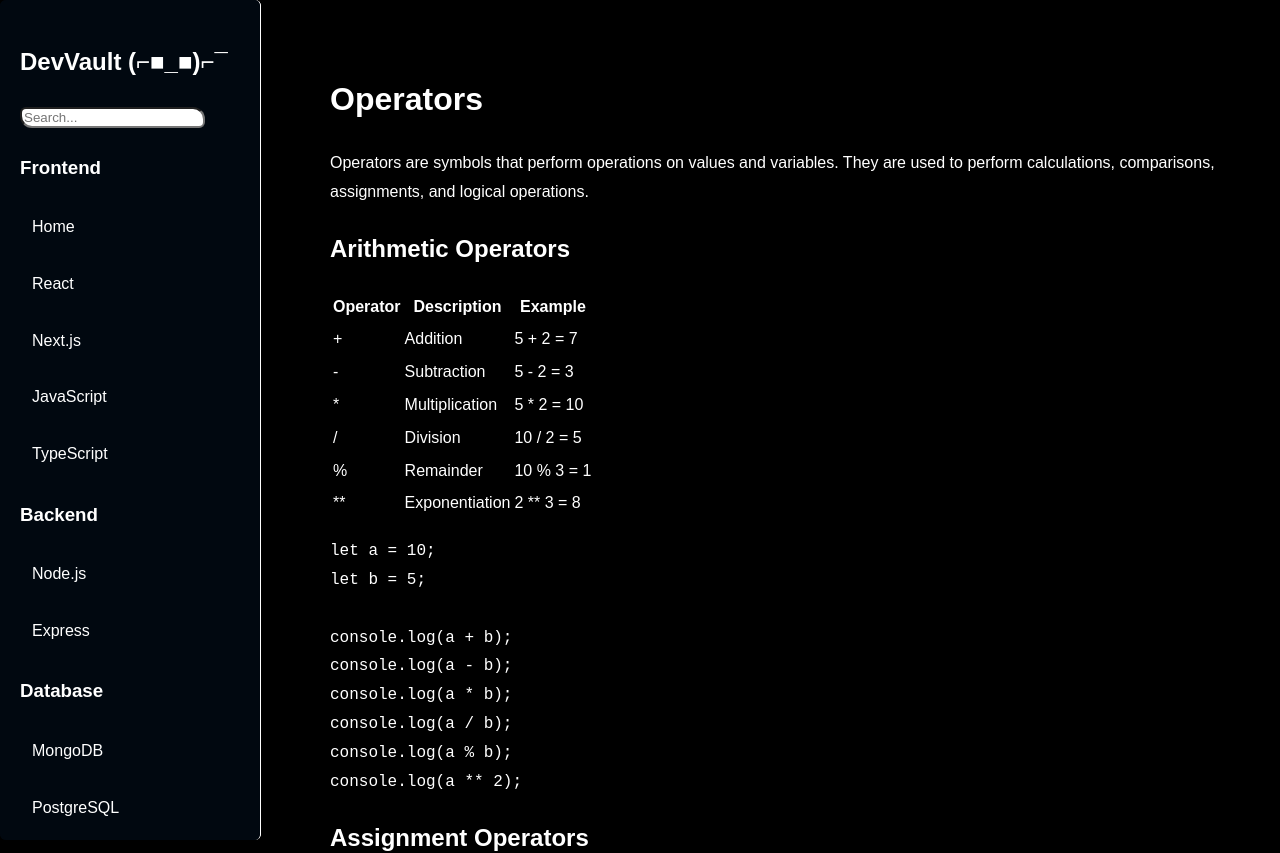
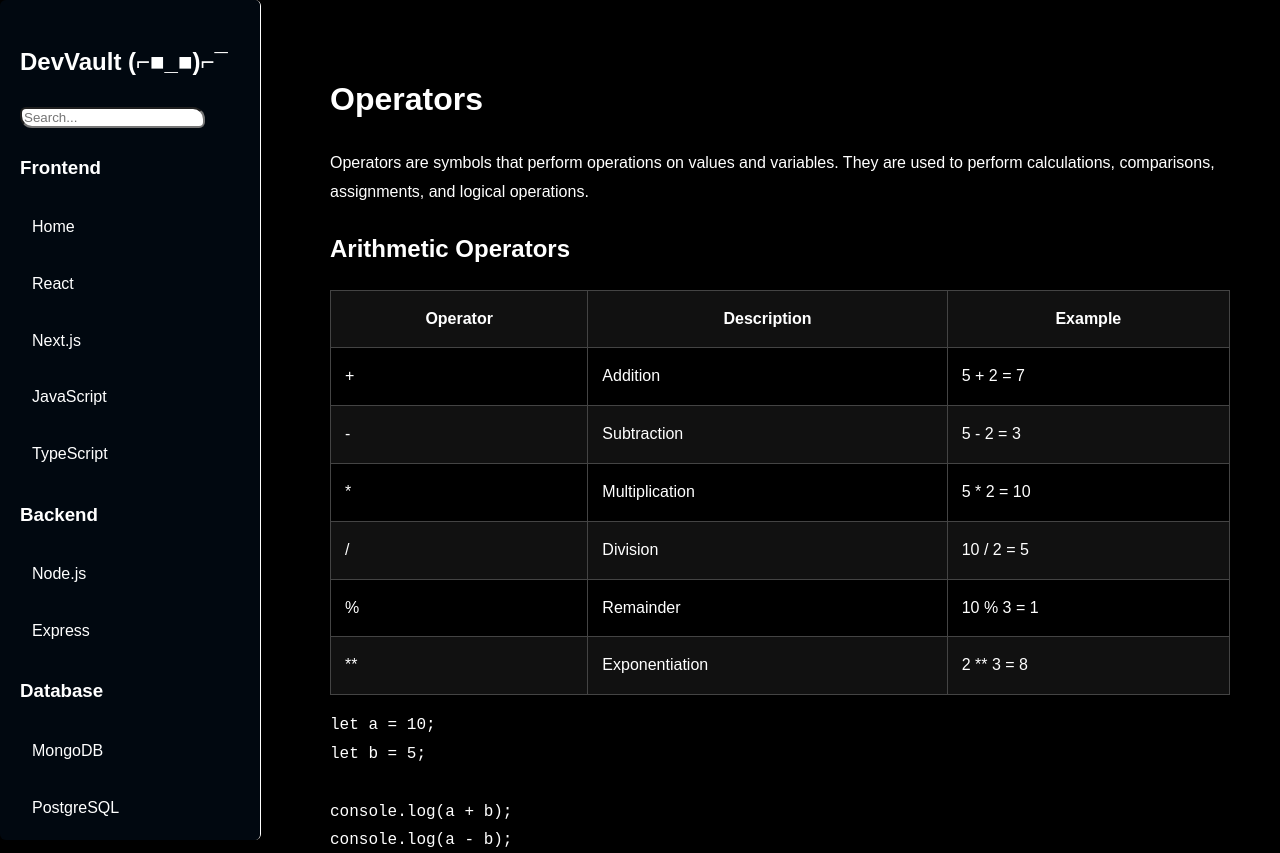
Before and after one commit to asmitbiswas/Project-Next-JS, a Next.js app in the folder app/: page /JavaScript/Operators in a window 1280 px wide. Shown: the top 853 px of the page. Built offline with nearby package versions, Linux system fonts and the light colour scheme.

Commit message:
Styled table

```diff
--- a/app/app/(categories)/JavaScript/(JavaScriptTopics)/Operators/page.tsx
+++ b/app/app/(categories)/JavaScript/(JavaScriptTopics)/Operators/page.tsx
@@ -1,9 +1,9 @@
-import Sidebar from "@/app/components/page";
+// import Sidebar from "@/app/components/page";
 
 export default function Operators() {
   return (
     <div>
-      <Sidebar />
+      {/* <Sidebar /> */}
 
       <div>
         <h1>Operators</h1>
@@ -16,48 +16,172 @@ export default function Operators() {
 
         <h2>Arithmetic Operators</h2>
 
-        <table>
+        <table
+        style={{
+            borderCollapse:"collapse",
+            width:"100%",
+            border:"1px solid #444",
+            padding:"20px"
+        }}
+        >
           <tbody>
             <tr>
-              <th>Operator</th>
-              <th>Description</th>
-              <th>Example</th>
+              <th
+              style={{
+                border:"1px solid #444",
+                padding:"14px",
+                background:"#111"
+              }}
+              >Operator</th>
+              <th
+                  style={{
+                border:"1px solid #444",
+                padding:"14px",
+                background:"#111"
+              }}
+              >Description</th>
+              <th
+                  style={{
+                border:"1px solid #444",
+                padding:"14px",
+                background:"#111"
+              }}
+              >Example</th>
             </tr>
 
             <tr>
-              <td>+</td>
-              <td>Addition</td>
-              <td>5 + 2 = 7</td>
+              <td
+              style={{
+                padding:"14px",
+                border:"1px solid #444"
+              }}
+              >+</td>
+              <td
+               style={{
+                padding:"14px",
+                border:"1px solid #444"
+              }}
+              >Addition</td>
+              <td
+               style={{
+                padding:"14px",
+                border:"1px solid #444"
+              }}
+              >5 + 2 = 7</td>
             </tr>
 
             <tr>
-              <td>-</td>
-              <td>Subtraction</td>
-              <td>5 - 2 = 3</td>
+              <td
+                  style={{
+                border:"1px solid #444",
+                padding:"14px",
+                background:"#111"
+              }}
+              >-</td>
+              <td
+                  style={{
+                border:"1px solid #444",
+                padding:"14px",
+                background:"#111"
+              }}
+              >Subtraction</td>
+              <td
+                  style={{
+                border:"1px solid #444",
+                padding:"14px",
+                background:"#111"
+              }}
+              >5 - 2 = 3</td>
             </tr>
 
             <tr>
-              <td>*</td>
-              <td>Multiplication</td>
-              <td>5 * 2 = 10</td>
+              <td
+               style={{
+                padding:"14px",
+                border:"1px solid #444"
+              }}
+              >*</td>
+              <td
+               style={{
+                padding:"14px",
+                border:"1px solid #444"
+              }}
+              >Multiplication</td>
+              <td
+               style={{
+                padding:"14px",
+                border:"1px solid #444"
+              }}
+              >5 * 2 = 10</td>
             </tr>
 
             <tr>
-              <td>/</td>
-              <td>Division</td>
-              <td>10 / 2 = 5</td>
+              <td
+                  style={{
+                border:"1px solid #444",
+                padding:"14px",
+                background:"#111"
+              }}
+              >/</td>
+              <td
+                  style={{
+                border:"1px solid #444",
+                padding:"14px",
+                background:"#111"
+              }}
+              >Division</td>
+              <td
+                  style={{
+                border:"1px solid #444",
+                padding:"14px",
+                background:"#111"
+              }}
+              >10 / 2 = 5</td>
             </tr>
 
             <tr>
-              <td>%</td>
-              <td>Remainder</td>
-              <td>10 % 3 = 1</td>
+              <td
+               style={{
+                padding:"14px",
+                border:"1px solid #444"
+              }}
+              >%</td>
+              <td
+               style={{
+                padding:"14px",
+                border:"1px solid #444"
+              }}
+              >Remainder</td>
+              <td
+               style={{
+                padding:"14px",
+                border:"1px solid #444"
+              }}
+              >10 % 3 = 1</td>
             </tr>
 
             <tr>
-              <td>**</td>
-              <td>Exponentiation</td>
-              <td>2 ** 3 = 8</td>
+              <td
+                  style={{
+                border:"1px solid #444",
+                padding:"14px",
+                background:"#111"
+              }}
+              >**</td>
+              <td
+                  style={{
+                border:"1px solid #444",
+                padding:"14px",
+                background:"#111"
+              }}
+              >Exponentiation</td>
+              <td
+                  style={{
+                border:"1px solid #444",
+                padding:"14px",
+                background:"#111"
+              }}
+              >2 ** 3 = 8</td>
             </tr>
           </tbody>
         </table>
```
